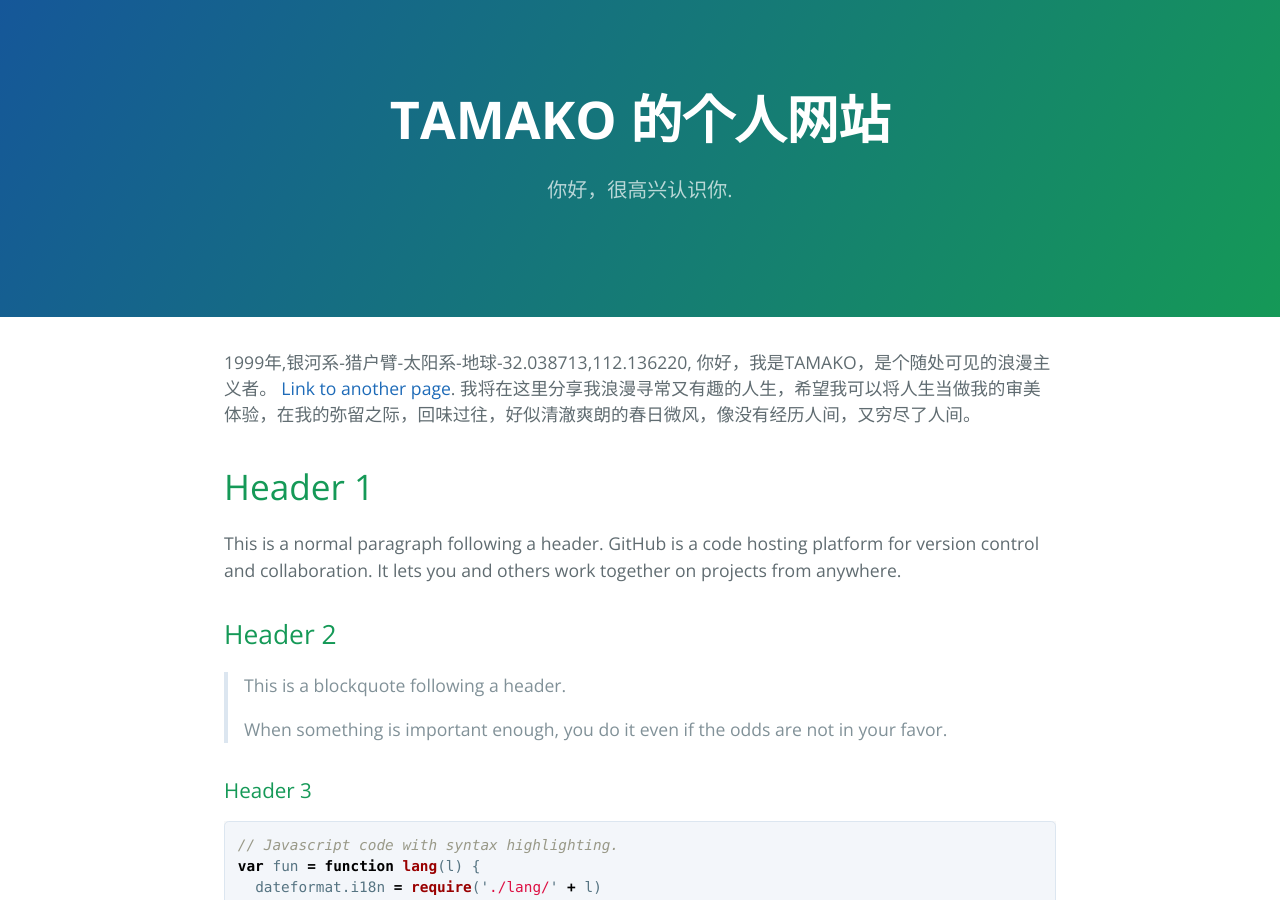
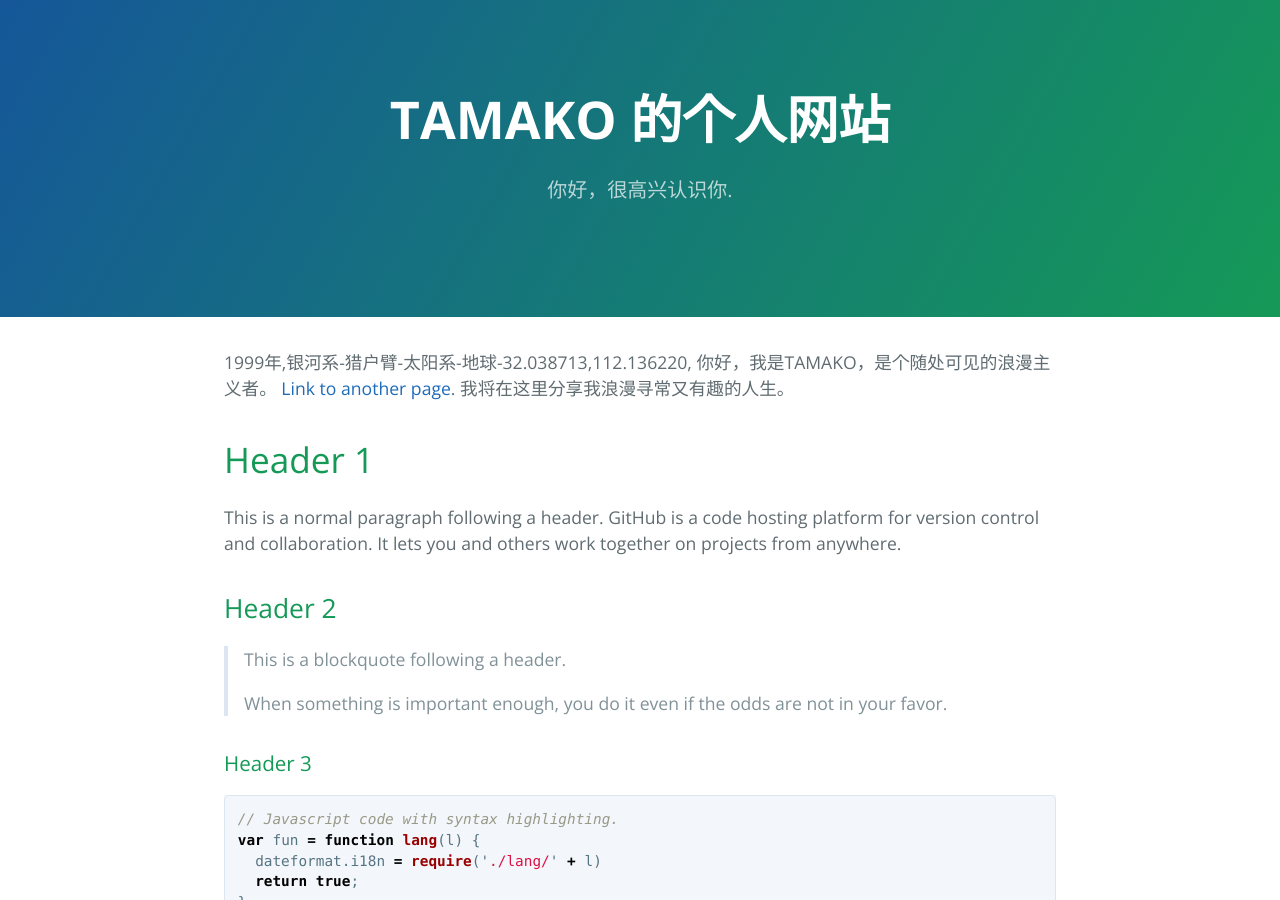
Before and after one commit to tamako23333/tamako23333.github.io, a Jekyll site: the page built from index.md, in a window 1280 px wide and 900 px high. Built offline with Jekyll 4.4.1, drawn with Linux system fonts in a browser that asks for light colours.

Commit message:
Update index.md

```diff
--- a/index.md
+++ b/index.md
@@ -5,7 +5,7 @@ layout: default
 1999年,银河系-猎户臂-太阳系-地球-32.038713,112.136220,
 你好，我是TAMAKO，是个随处可见的浪漫主义者。
 [Link to another page](./another-page.html).
-我将在这里分享我浪漫寻常又有趣的人生，希望我可以将人生当做我的审美体验，在我的弥留之际，回味过往，好似清澈爽朗的春日微风，像没有经历人间，又穷尽了人间。
+我将在这里分享我浪漫寻常又有趣的人生。
 # Header 1
 
 This is a normal paragraph following a header. GitHub is a code hosting platform for version control and collaboration. It lets you and others work together on projects from anywhere.
```
